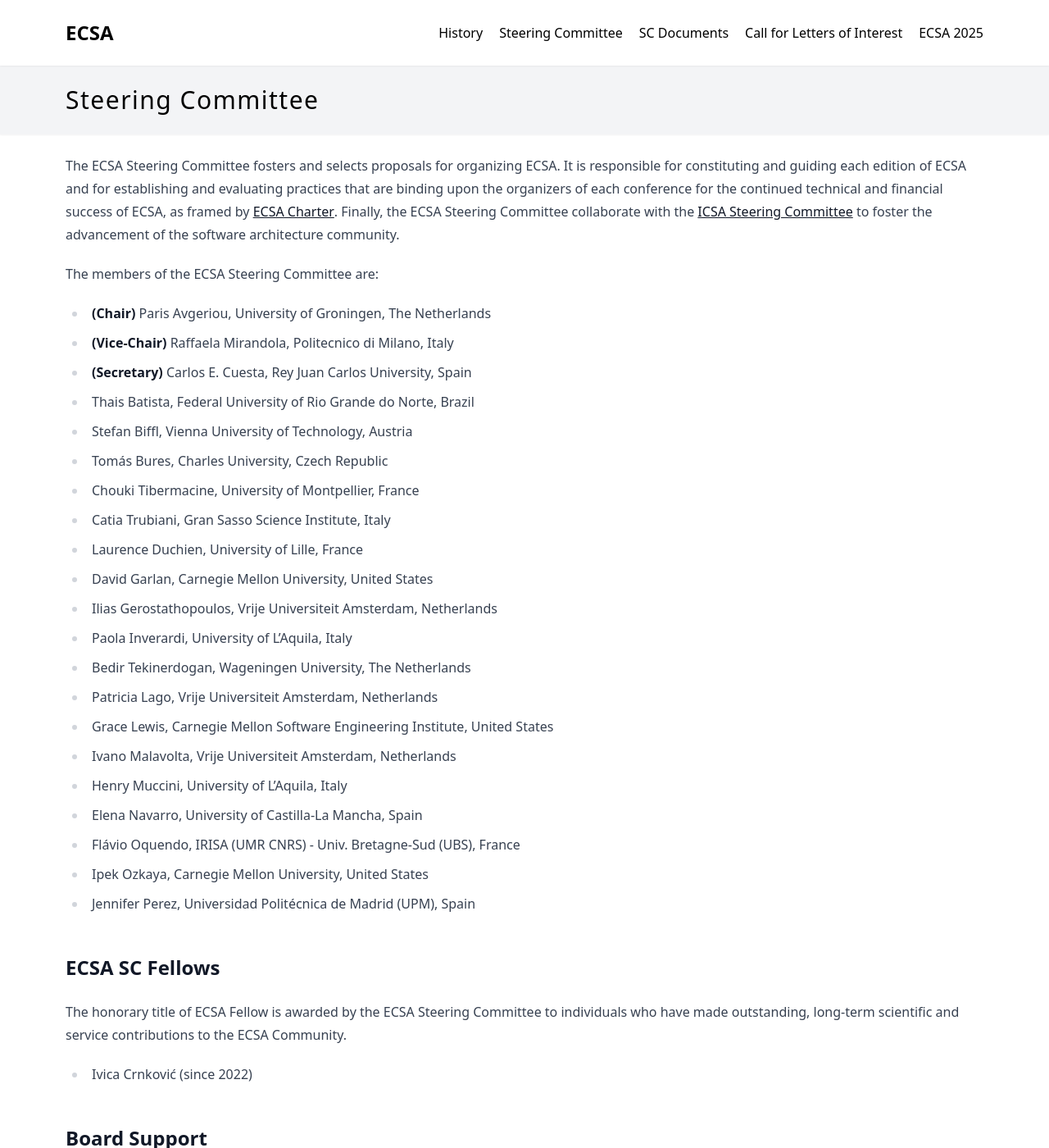
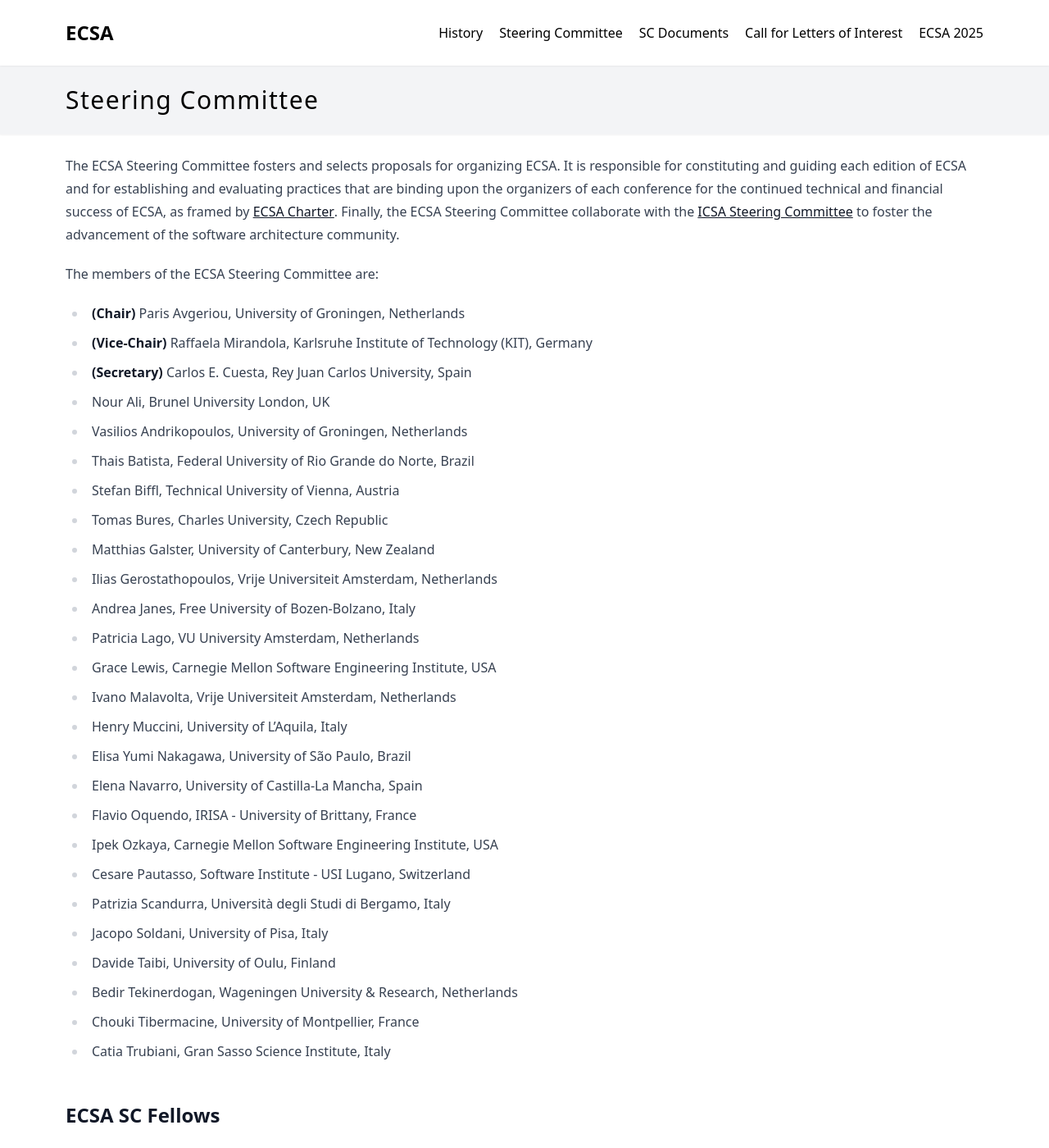
Before and after one commit to ecsa-conferences/ecsa-conferences.github.io, a Jekyll site: the page built from _pages/steering-committee.md, in a window 1280 px wide and 1400 px high. Shown: the whole window at 82% size. Built offline with Jekyll 4.4.1, drawn with Linux system fonts in a browser that asks for light colours.

Commit message:
Update SC

```diff
--- a/_pages/steering-committee.md
+++ b/_pages/steering-committee.md
@@ -9,27 +9,32 @@
 
 The members of the ECSA Steering Committee are:
 
-* **(Chair)** Paris Avgeriou, University of Groningen, The Netherlands
-* **(Vice-Chair)** Raffaela Mirandola, Politecnico di Milano, Italy
+* **(Chair)** Paris Avgeriou, University of Groningen, Netherlands
+* **(Vice-Chair)** Raffaela Mirandola, Karlsruhe Institute of Technology (KIT), Germany
 * **(Secretary)** Carlos E. Cuesta, Rey Juan Carlos University, Spain
+* Nour Ali, Brunel University London, UK
+* Vasilios Andrikopoulos, University of Groningen, Netherlands
 * Thais Batista, Federal University of Rio Grande do Norte, Brazil
-* Stefan Biffl, Vienna University of Technology, Austria
-* Tomás Bures, Charles University, Czech Republic
+* Stefan Biffl, Technical University of Vienna, Austria
+* Tomas Bures, Charles University, Czech Republic
+* Matthias Galster, University of Canterbury, New Zealand
+* Ilias Gerostathopoulos, Vrije Universiteit Amsterdam, Netherlands
+* Andrea Janes, Free University of Bozen-Bolzano, Italy
+* Patricia Lago, VU University Amsterdam, Netherlands
+* Grace Lewis, Carnegie Mellon Software Engineering Institute, USA
+* Ivano Malavolta, Vrije Universiteit Amsterdam, Netherlands
+* Henry Muccini, University of L'Aquila, Italy
+* Elisa Yumi Nakagawa, University of São Paulo, Brazil
+* Elena Navarro, University of Castilla-La Mancha, Spain
+* Flavio Oquendo, IRISA - University of Brittany, France
+* Ipek Ozkaya, Carnegie Mellon Software Engineering Institute, USA
+* Cesare Pautasso, Software Institute - USI Lugano, Switzerland
+* Patrizia Scandurra, Università degli Studi di Bergamo, Italy
+* Jacopo Soldani, University of Pisa, Italy
+* Davide Taibi, University of Oulu, Finland
+* Bedir Tekinerdogan, Wageningen University & Research, Netherlands
 * Chouki Tibermacine, University of Montpellier, France
 * Catia Trubiani, Gran Sasso Science Institute, Italy
-* Laurence Duchien, University of Lille, France
-* David Garlan, Carnegie Mellon University, United States
-* Ilias Gerostathopoulos, Vrije Universiteit Amsterdam, Netherlands
-* Paola Inverardi, University of L'Aquila, Italy
-* Bedir Tekinerdogan, Wageningen University, The Netherlands
-* Patricia Lago, Vrije Universiteit Amsterdam, Netherlands
-* Grace Lewis, Carnegie Mellon Software Engineering Institute, United States
-* Ivano Malavolta, Vrije Universiteit Amsterdam, Netherlands
-* Henry Muccini, University of L'Aquila, Italy
-* Elena Navarro, University of Castilla-La Mancha, Spain
-* Flávio Oquendo, IRISA (UMR CNRS) - Univ. Bretagne-Sud (UBS), France
-* Ipek Ozkaya, Carnegie Mellon University, United States
-* Jennifer Perez, Universidad Politécnica de Madrid (UPM), Spain
 
 ## ECSA SC Fellows
 
```
